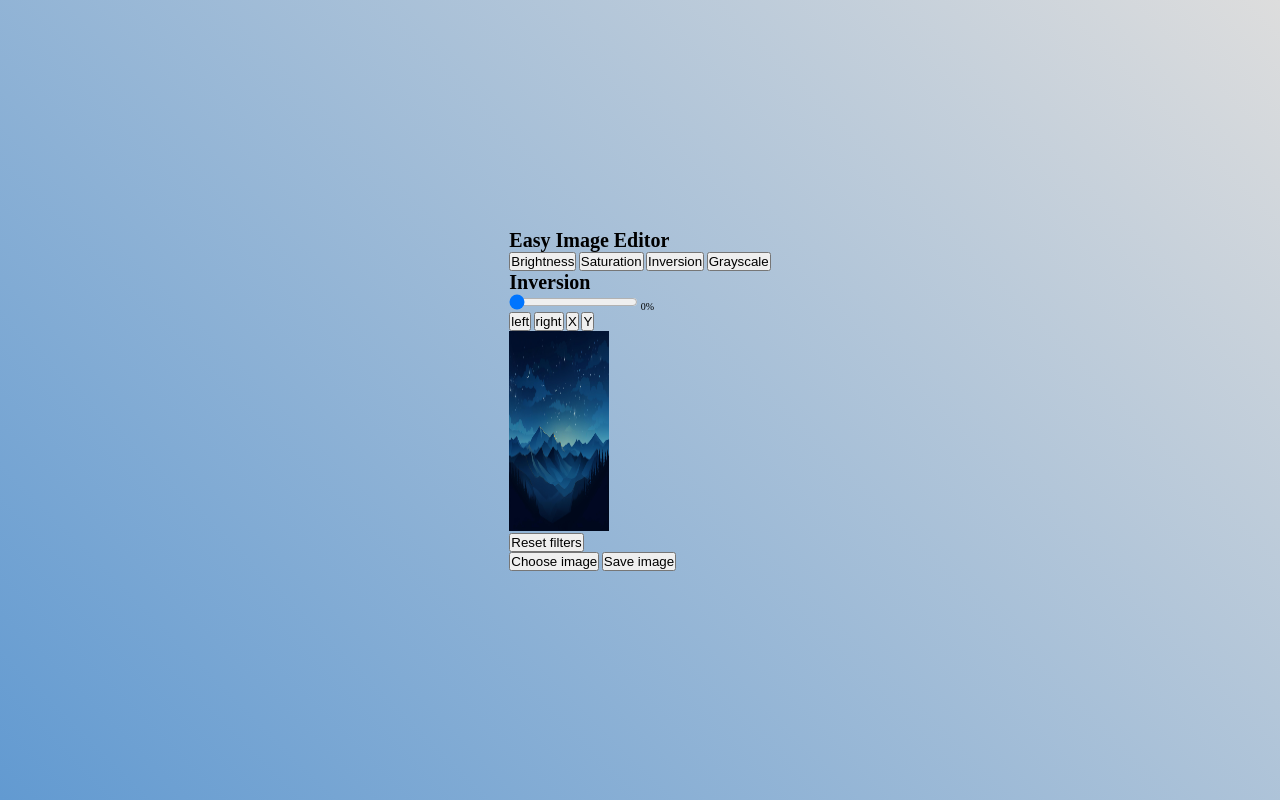
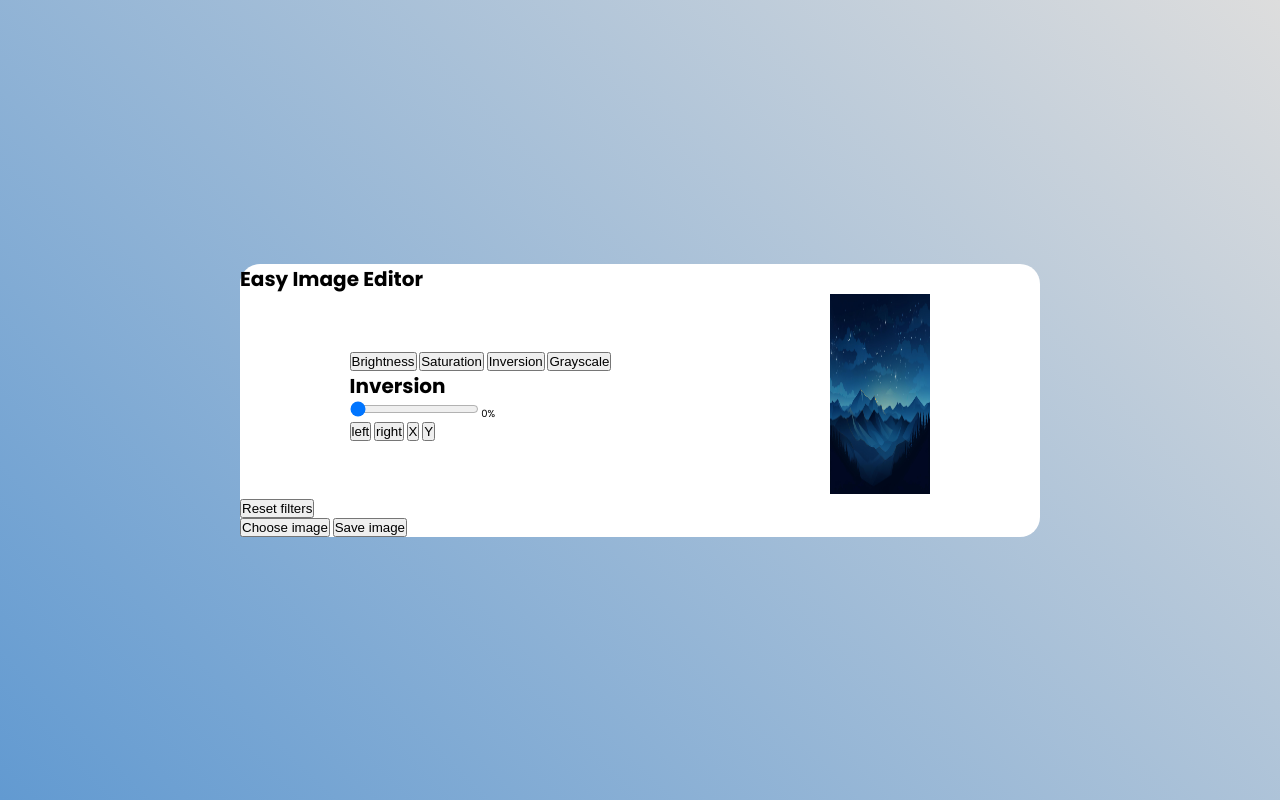
Before and after one commit to Pakuu7/image-editor, a plain HTML site: page index.html in a window 1280 px wide. Drawn offline with Linux system fonts and the light colour scheme.

Commit message:
Add more styles

```diff
--- a/src/sass/style.scss
+++ b/src/sass/style.scss
@@ -9,6 +9,7 @@ html {
 }
 
 body {
+	font-family: "Poppins", serif;
 	background: rgb(4, 102, 200);
 	background: linear-gradient(
 		45deg,
@@ -26,6 +27,17 @@ body {
 	flex-direction: column;
 	height: 100vh;
 
+	&__editor-container {
+		width: 800px;
+		background: white;
+		border-radius: 20px;
+	}
+
+	&__contents {
+		display: flex;
+		justify-content: space-around;
+		align-items: center;
+	}
 
 	&__image-random {
 		width: 100px;
```
Also changed, not shown: dist/css/style.min.css.
